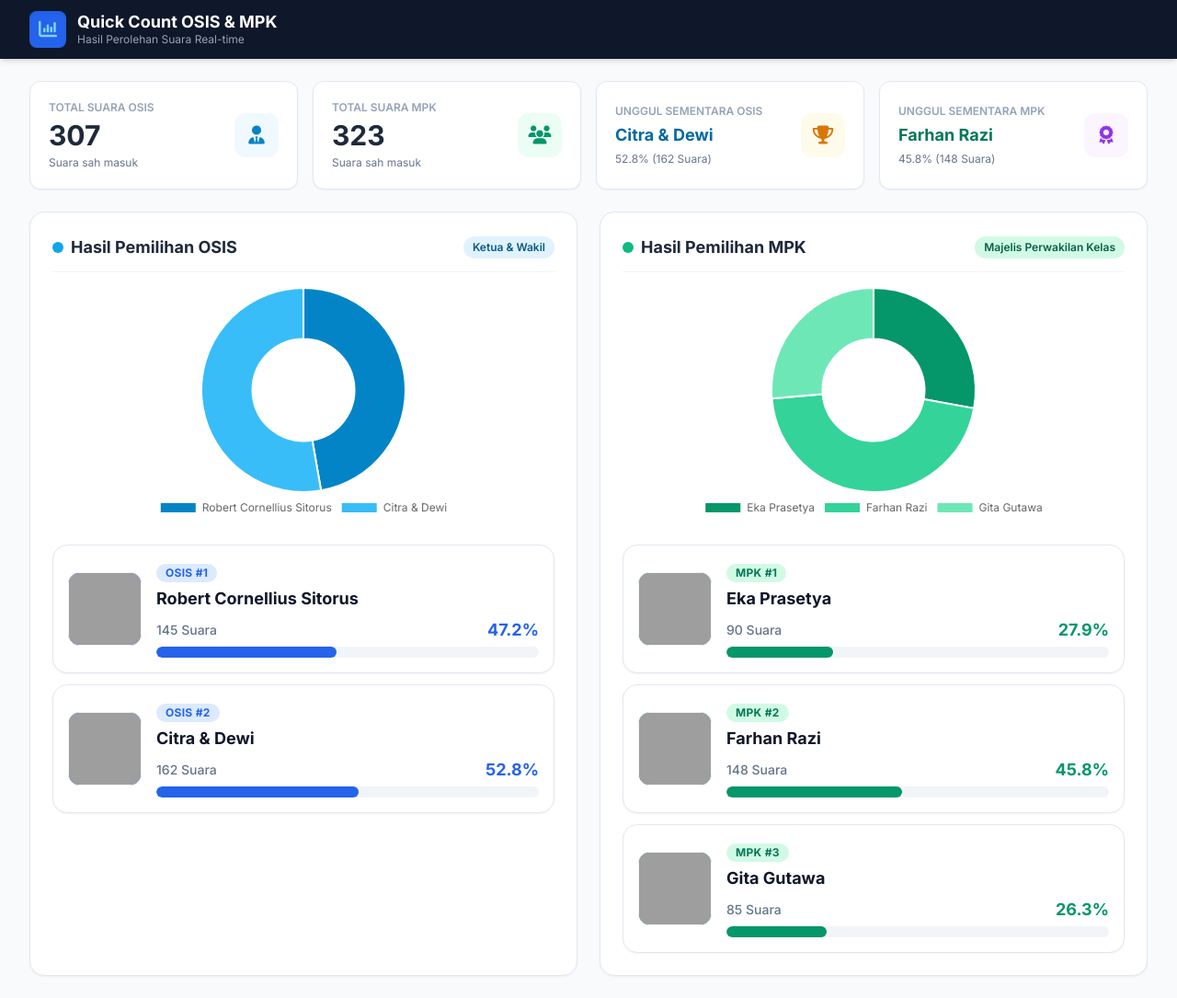
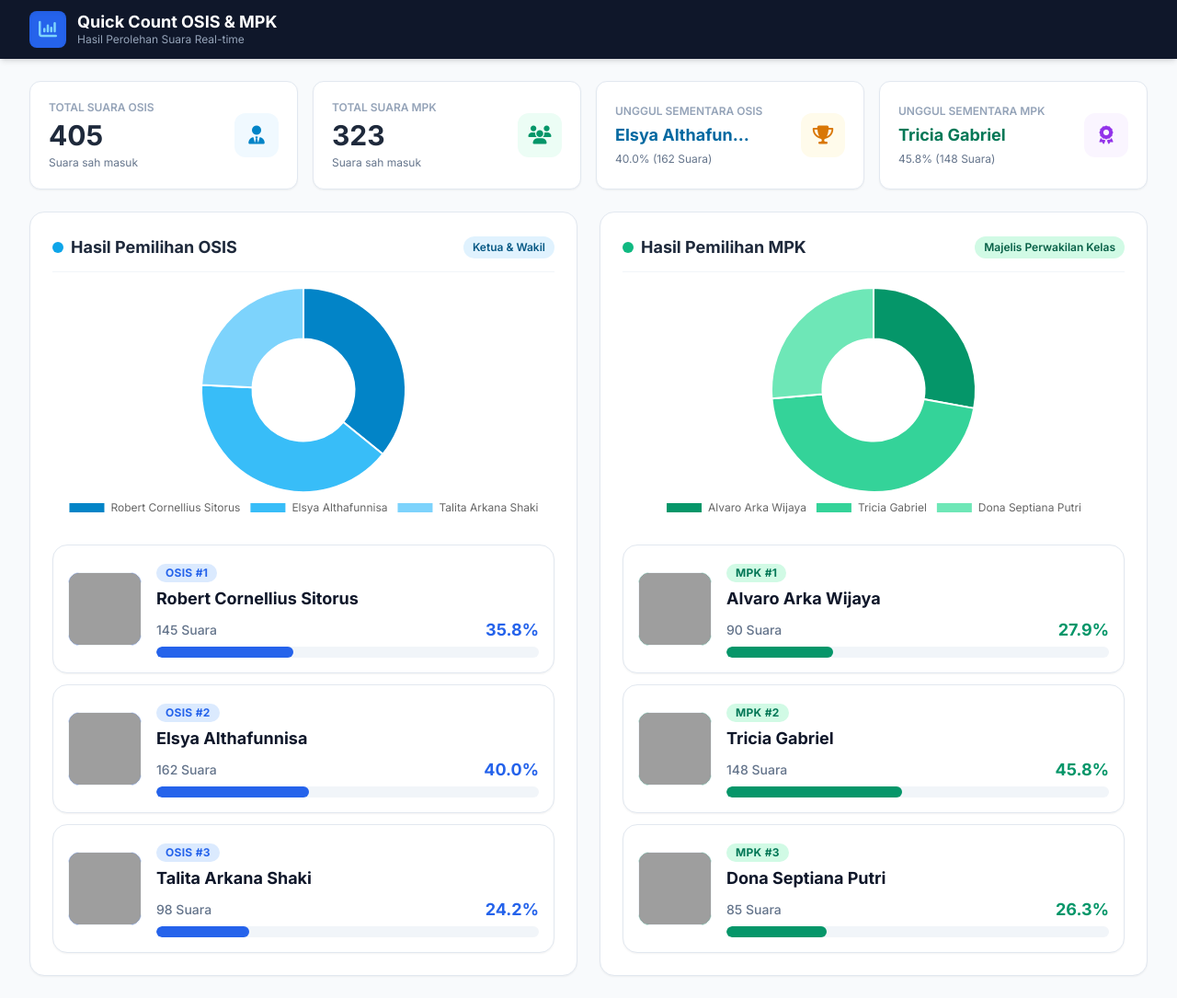
Before and after one commit to smanparungnevar-gif/Pesona, a plain HTML site: page index.html in a window 1280 px wide. Shown: the whole page at 92% size. Drawn offline with nearby package versions, Linux system fonts and the light colour scheme; grey boxes are pictures that could not be loaded.

Commit message:
Update index.html

```diff
--- a/index.html
+++ b/index.html
@@ -140,12 +140,13 @@
             candidates: {
                 osis: [
                     { id: 1, tag: "OSIS #1", nama: "Robert Cornellius Sitorus", suara: 145, foto: "https://images.unsplash.com/photo-1534528741775-53994a69daeb?w=150&auto=format&fit=crop&q=80" },
-                    { id: 2, tag: "OSIS #2", nama: "Citra & Dewi", suara: 162, foto: "https://images.unsplash.com/photo-1517841905240-472988babdf9?w=150&auto=format&fit=crop&q=80" }
+                    { id: 2, tag: "OSIS #2", nama: "Elsya Althafunnisa", suara: 162, foto: "https://images.unsplash.com/photo-1517841905240-472988babdf9?w=150&auto=format&fit=crop&q=80" },
+                    { id: 3, tag: "OSIS #3", nama: "Talita Arkana Shaki", suara: 98, foto: "https://images.unsplash.com/photo-1544005313-94ddf0286df2?w=150&auto=format&fit=crop&q=80" }
                 ],
                 mpk: [
-                    { id: 1, tag: "MPK #1", nama: "Eka Prasetya", suara: 90, foto: "https://images.unsplash.com/photo-1539571696357-5a69c17a67c6?w=150&auto=format&fit=crop&q=80" },
-                    { id: 2, tag: "MPK #2", nama: "Farhan Razi", suara: 148, foto: "https://images.unsplash.com/photo-1507003211169-0a1dd7228f2d?w=150&auto=format&fit=crop&q=80" },
-                    { id: 3, tag: "MPK #3", nama: "Gita Gutawa", suara: 85, foto: "https://images.unsplash.com/photo-1494790108377-be9c29b29330?w=150&auto=format&fit=crop&q=80" }
+                    { id: 1, tag: "MPK #1", nama: "Alvaro Arka Wijaya", suara: 90, foto: "https://images.unsplash.com/photo-1539571696357-5a69c17a67c6?w=150&auto=format&fit=crop&q=80" },
+                    { id: 2, tag: "MPK #2", nama: "Tricia Gabriel", suara: 148, foto: "https://images.unsplash.com/photo-1507003211169-0a1dd7228f2d?w=150&auto=format&fit=crop&q=80" },
+                    { id: 3, tag: "MPK #3", nama: "Dona Septiana Putri", suara: 85, foto: "https://images.unsplash.com/photo-1494790108377-be9c29b29330?w=150&auto=format&fit=crop&q=80" }
                 ]
             }
         };
```
